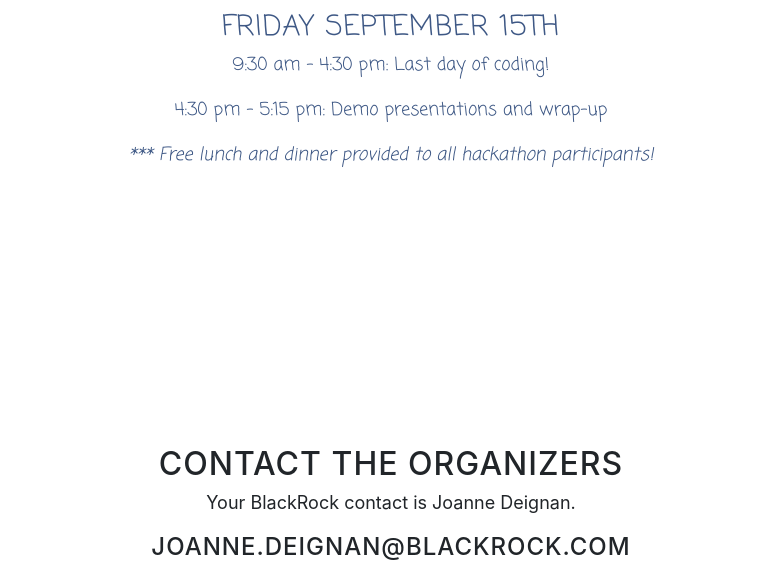
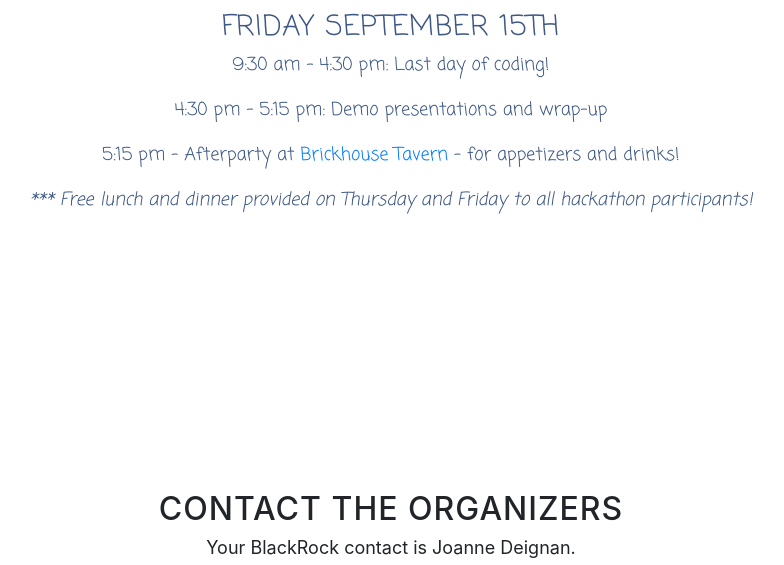
Before and after one commit to CodeAllianceOrg/blackrockevent, a website with bundled scripts: page index.html in a window 1280 px wide. Shown: the part 2425-2990 px from the top of the page, without its empty margins (249-1033 px from the left). Built offline with nearby package versions, Linux system fonts and the light colour scheme.

Commit message:
Update index.html

```diff
--- a/index.html
+++ b/index.html
@@ -112,7 +112,8 @@
                      <h3>Friday September 15th</h3>
                     <p>9:30 am - 4:30 pm: Last day of coding!</p>
                     <p>4:30 pm - 5:15 pm: Demo presentations and wrap-up</p>
-                    <p><i>*** Free lunch and dinner provided to all hackathon participants!</i></p>
+                    <p>5:15 pm - Afterparty at <a href="http://www.brickhousetavernandtap.com/location/20230">Brickhouse Tavern</a> - for appetizers and drinks!</p>
+                    <p><i>*** Free lunch and dinner provided on Thursday and Friday to all hackathon participants!</i></p>
                 </div>
             </div>
         </div>
```
